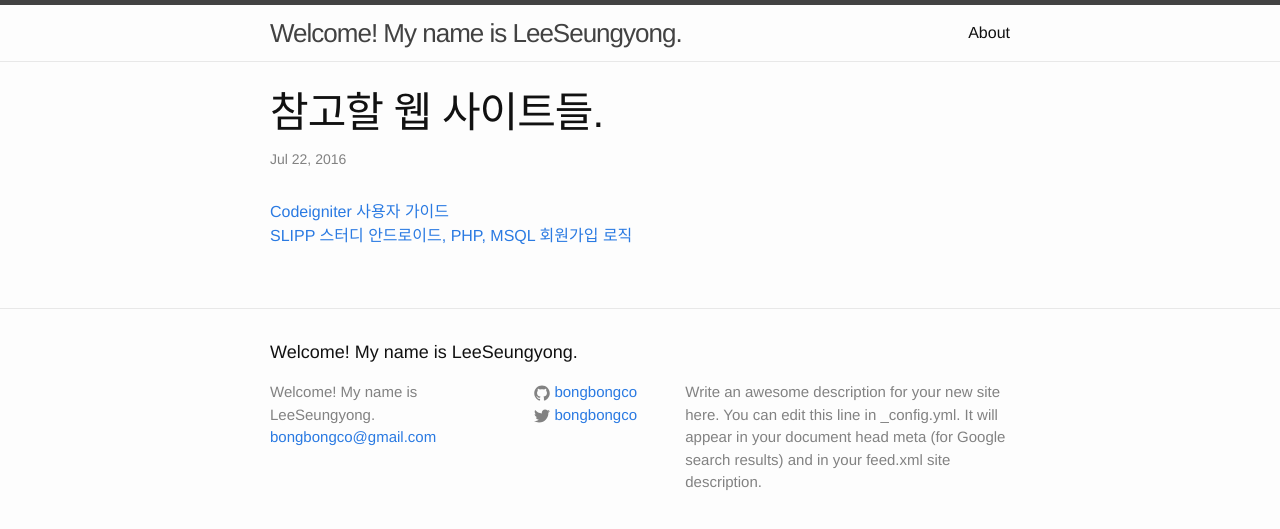
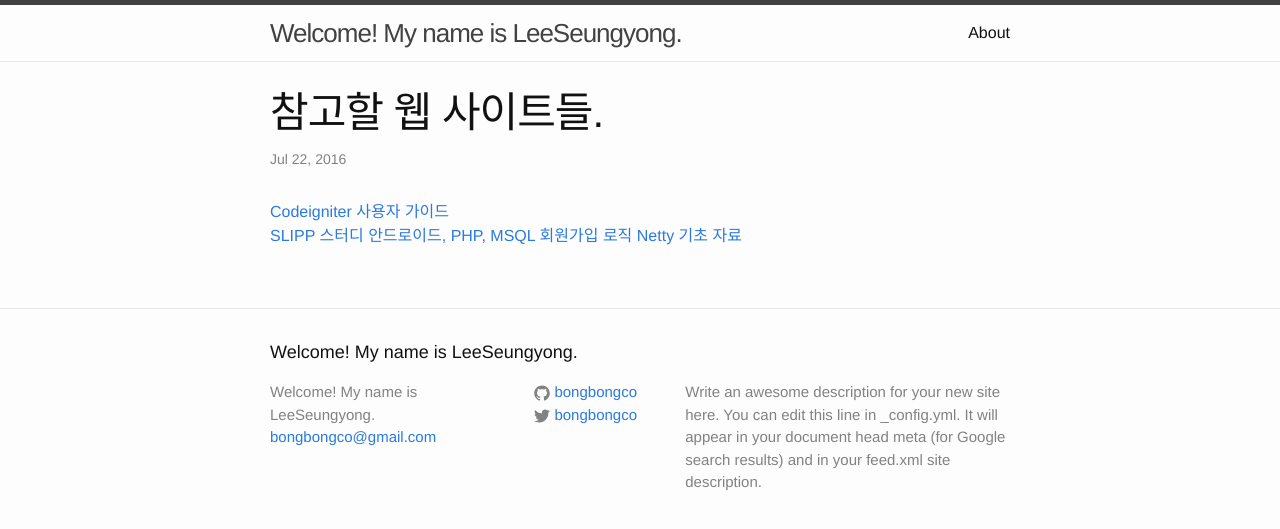
Before and after one commit to LktProgrammer/bongbongco.github.io, a Jekyll site: the page built from _posts/2016-07-22-Website-List.markdown, in a window 1280 px wide. Shown: the top 529 px of the page. Built offline with Jekyll 4.4.1, drawn with Linux system fonts in a browser that asks for light colours.

Commit message:
Update 2016-07-22-Website-List.markdown

```diff
--- a/_posts/2016-07-22-Website-List.markdown
+++ b/_posts/2016-07-22-Website-List.markdown
@@ -6,3 +6,4 @@ title: 참고할 웹 사이트들.
 [Codeigniter 사용자 가이드](http://www.cikorea.net/user_guide_2.1.0/)
 [SLIPP 스터디](https://slipp.net/)
 [안드로이드, PHP, MSQL 회원가입 로직](http://www.androidhive.info/2012/01/android-login-and-registration-with-php-mysql-and-sqlite/)
+[Netty 기초 자료](https://github.com/hatemogi/netty-startup)
```
